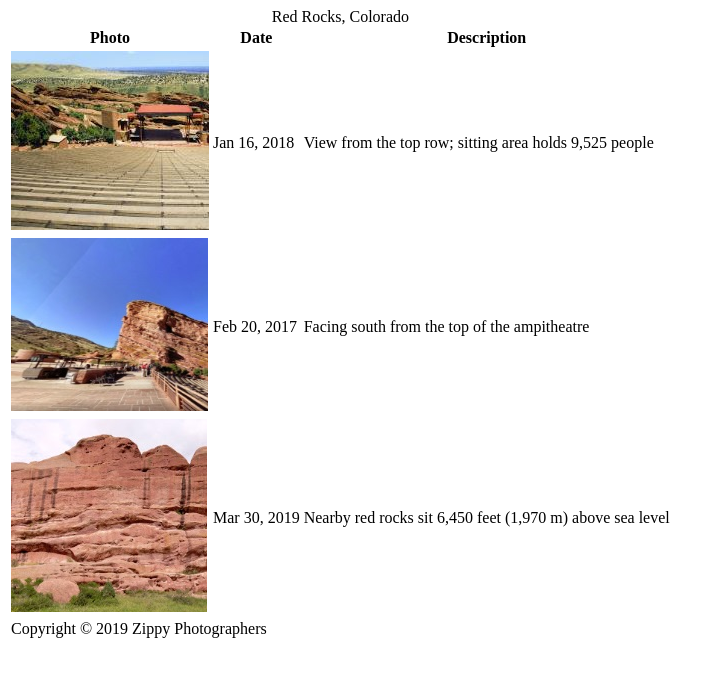
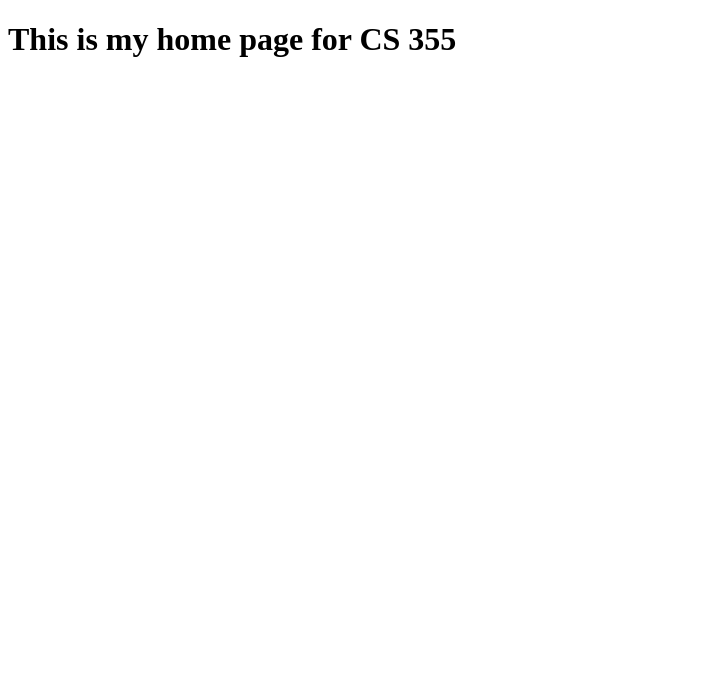
Before and after one commit to BenKluger/BenKluger.github.io, a plain HTML site: page index.html in a window 1280 px wide. Shown: the whole page, without its empty margins (0-725 px from the left). Drawn offline with Linux system fonts and the light colour scheme.

Commit message:
Update index.html

```diff
--- a/index.html
+++ b/index.html
@@ -1,35 +1,7 @@
 <!DOCTYPE html>
-<html lang="en">
-<meta charset="UTF-8">
-<head>
-        <title>Gallery</title>
-</head>
+<html>
+<title>CS 355 Home Page</title>
 <body>
-        <table>
-                <caption>Red Rocks, Colorado</caption>
-                <tr>
-                        <th>Photo</th>
-                        <th>Date</th>
-                        <th>Description</th>
-                </tr>
-                <tr>
-                        <td><img src = "vacation1.jpg" alt = "This is the first photo"></td>
-                        <td>Jan 16, 2018</td>
-                        <td>View from the top row; sitting area holds 9,525 people</td>
-                </tr>
-                <tr>
-                        <td><img src = "vacation2.jpg" alt = "This is the second photo"></td>
-                        <td>Feb 20, 2017</td>
-                        <td>Facing south from the top of the ampitheatre</td>
-                </tr>
-                <tr>
-                        <td><img src = "vacation3.jpg" alt = "This is the third photo"></td>
-                        <td>Mar 30, 2019</td>
-                        <td>Nearby red rocks sit 6,450 feet (1,970 m) above sea level</td>
-                </tr>
-                <tr>
-                        <td colspan = "3"> Copyright &copy; 2019 Zippy Photographers</td>
-                </tr>
-        </table>
+<h1>This is my home page for CS 355</h1>
 </body>
 </html>
```
